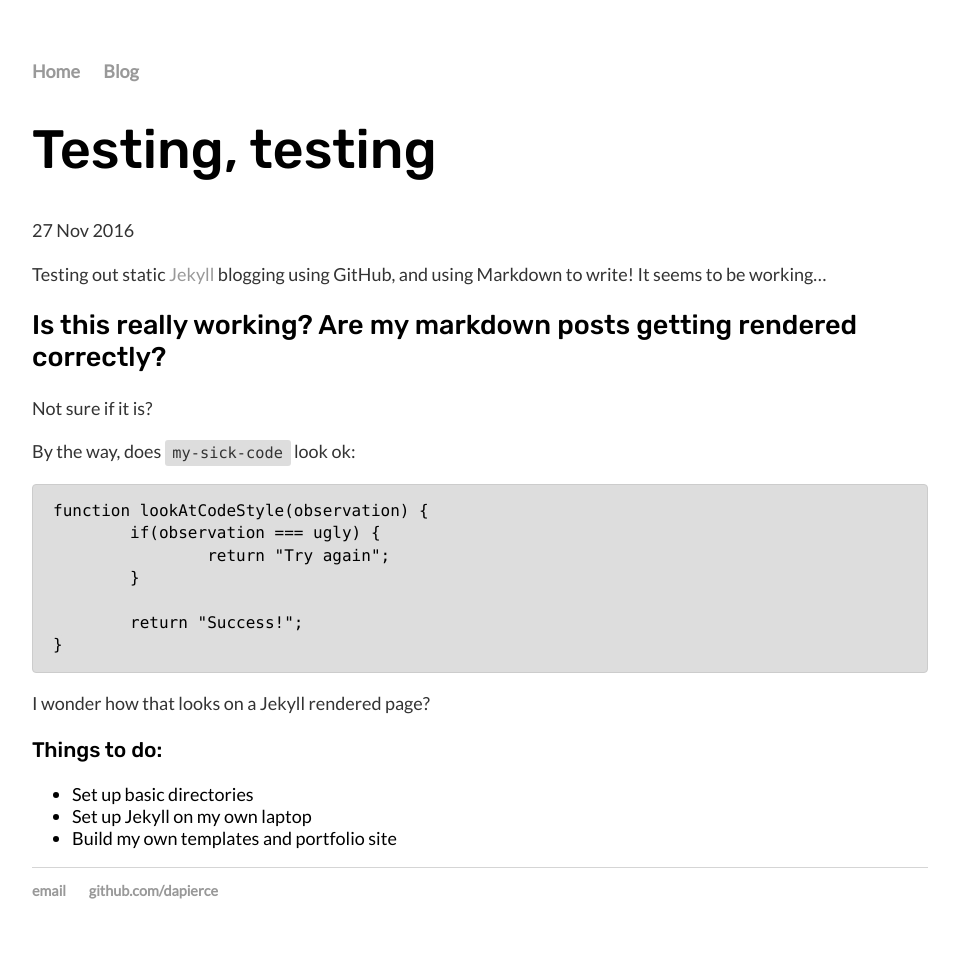
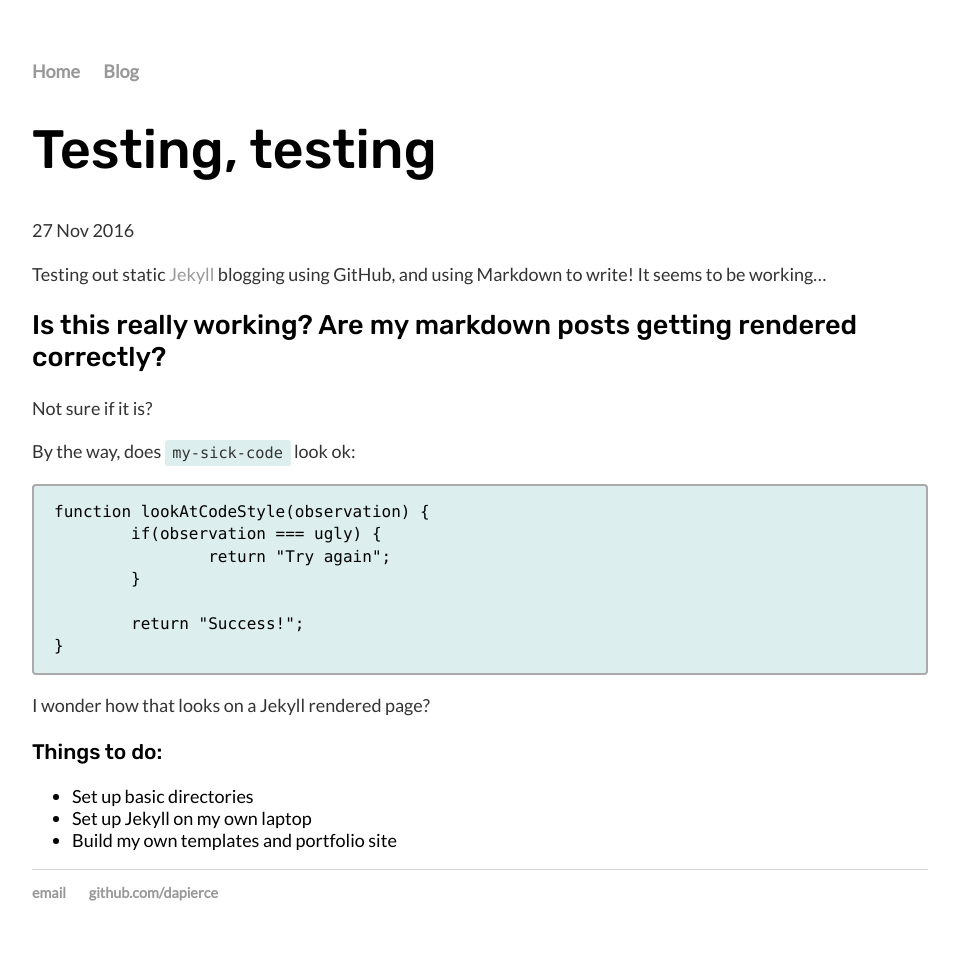
Before and after one commit to dapierce/dapierce.github.io-archive, a Jekyll site: the page built from _posts/2016-11-27-testing.md, in a window 1280 px wide. Shown: the whole page, without its empty margins (160-1119 px from the left). Built offline with Jekyll 4.4.1, drawn with Linux system fonts in a browser that asks for light colours.

Commit message:
Update main.css

```diff
--- a/css/main.css
+++ b/css/main.css
@@ -61,7 +61,7 @@ code {
   font-size: 85%;
   /*color: #bf616a;*/
   /*background: darken(#261e16, 7.5%);*/
-  background-color: #ddd;
+  background-color: #dee;
   border-radius: 3px;
 }
 pre {
@@ -74,8 +74,8 @@ pre {
   white-space: pre-wrap;
   word-break: break-all;
   word-wrap: break-word;
-  background-color: #ddd;
-  border: #ccc 1px solid;
+  background-color: #dee;
+  border: #aaa 2px solid;
 /*  background-color: #f9f9f9;*/
 }
 pre code {
```
